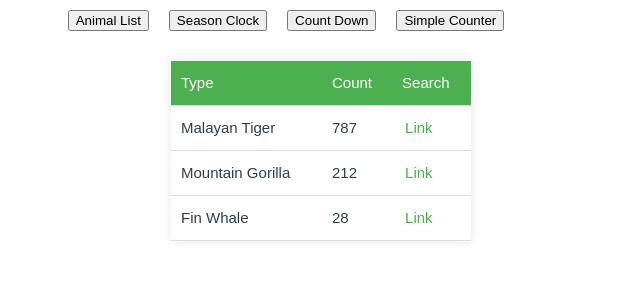
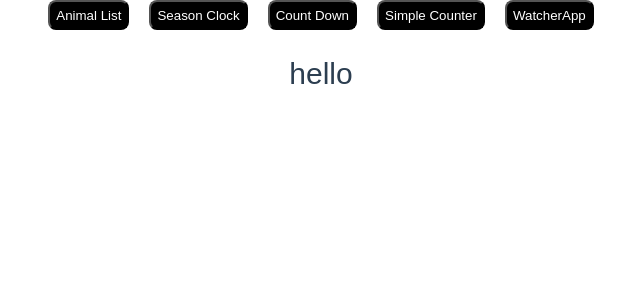
Before and after one commit to lisrael1989/Vue-project, a Vue app in the folder vue-project/: page / in a window 1280 px wide. Shown: the top 300 px of the page, without its empty margins (319-959 px from the left). Built offline with nearby package versions, Linux system fonts and the light colour scheme.

Commit message:
adding style to count down

```diff
--- a/vue-project/src/App.vue
+++ b/vue-project/src/App.vue
@@ -3,11 +3,12 @@ import SimpleCounter from "./cmps/SimpleCounter.vue"
 import AnimalList from "./cmps/AnimalList.vue"
 import SeasonClock from "./cmps/SeasonClock.vue"
 import CountDown from "./cmps/CountDown.vue"
+import WatcherApp from "./cmps/WatcherApp.vue"
 
 export default {
   data() {
     return {
-      route: "AnimalList",
+      route: "WatcherApp",
     }
   },
   components: {
@@ -15,6 +16,7 @@ export default {
     SeasonClock,
     AnimalList,
     CountDown,
+    WatcherApp,
   },
 }
 </script>
@@ -25,6 +27,7 @@ export default {
     <button @click="route = 'SeasonClock'">Season Clock</button>
     <button @click="route = 'CountDown'">Count Down</button>
     <button @click="route = 'SimpleCounter'">Simple Counter</button>
+    <button @click="route = 'WatcherApp'">WatcherApp</button>
   </header>
 
   <main>
@@ -32,6 +35,7 @@ export default {
     <SeasonClock v-if="route === 'SeasonClock'" />
     <CountDown v-if="route === 'CountDown'" />
     <SimpleCounter v-if="route === 'SimpleCounter'" />
+    <WatcherApp v-if="route === 'WatcherApp'" />
   </main>
 </template>
 
@@ -46,32 +50,19 @@ header {
   justify-content: center;
   align-items: center;
   gap: 20px;
-  padding: 10px;
 
   button {
     cursor: pointer;
+    background-color: black;
+    color: white;
+    border-radius: 8px;
+    height: 30px;
+
     &:hover {
       background-color: rgb(70, 189, 216);
       color: white;
+      border: none;
     }
   }
 }
-
-@media (min-width: 1024px) {
-  header {
-    display: flex;
-    place-items: center;
-    padding-right: calc(var(--section-gap) / 2);
-  }
-
-  .logo {
-    margin: 0 2rem 0 0;
-  }
-
-  header .wrapper {
-    display: flex;
-    place-items: flex-start;
-    flex-wrap: wrap;
-  }
-}
 </style>
--- a/vue-project/src/cmps/CountDown.vue
+++ b/vue-project/src/cmps/CountDown.vue
@@ -54,15 +54,17 @@ export default {
   display: flex;
   align-items: center;
   justify-content: center;
-  border: 5px solid blue;
-  margin: 0 auto;
-  width: 200px;
-  background-color: lightblue;
+
+  margin: 30px auto;
+  width: 150px;
+  background-color: #e5e1e1;
+  box-shadow: 1px 5px 10px rgba(104, 95, 95, 0.507);
+  border-radius: 8px;
+
   h1 {
-    border: 5px solid blue;
     margin: 5px;
     padding: 5px;
-    width: 190px;
+    color: #333;
 
     &.red-text {
       color: red;
@@ -74,7 +76,7 @@ export default {
   display: flex;
   justify-content: center;
   align-items: center;
-  margin: 10px auto;
+  margin: 20px auto;
   background-color: lightcoral;
   color: white;
   border: none;
--- a/vue-project/src/cmps/WatcherApp.vue
+++ b/vue-project/src/cmps/WatcherApp.vue
@@ -0,0 +1,9 @@
+<template>
+  <h1>hello</h1>
+</template>
+
+<script>
+export default {}
+</script>
+
+<style lang="sass"></style>
```
